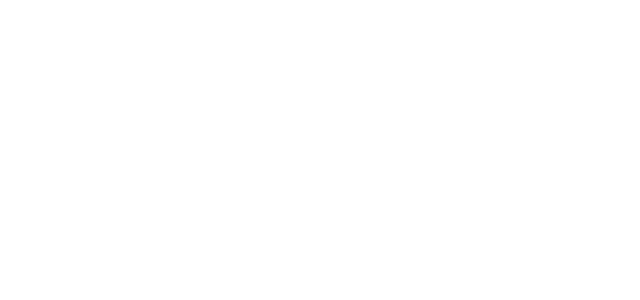
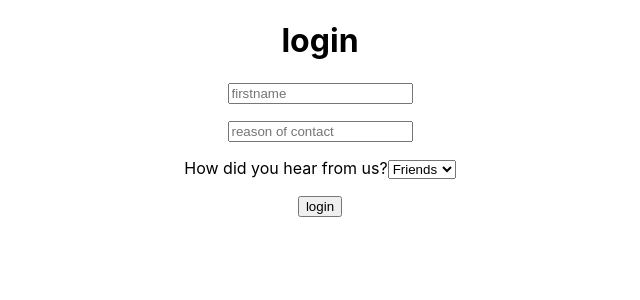
Before and after one commit to Ranilange/formproject, a React (Create React App) app: page / in a window 1280 px wide. Shown: the top 300 px of the page, without its empty margins (320-960 px from the left). Built offline with nearby package versions, Linux system fonts and the light colour scheme.

Commit message:
Contact added

```diff
--- a/package.json
+++ b/package.json
@@ -6,10 +6,12 @@
     "@testing-library/jest-dom": "^5.16.5",
     "@testing-library/react": "^13.3.0",
     "@testing-library/user-event": "^13.5.0",
+    "formik": "^2.2.9",
     "react": "^18.2.0",
     "react-dom": "^18.2.0",
     "react-scripts": "5.0.1",
-    "web-vitals": "^2.1.4"
+    "web-vitals": "^2.1.4",
+    "yup": "^0.32.11"
   },
   "scripts": {
     "start": "react-scripts start",
--- a/src/App.js
+++ b/src/App.js
@@ -1,10 +1,11 @@
-
+import React from "react";
 import './App.css';
+import Contact from './Contact';
 
 function App() {
   return (
     <div className="App">
-
+      <Contact></Contact>
     </div>
   );
 }
--- /dev/null
+++ b/src/Contact.jsx
@@ -0,0 +1,74 @@
+import { Formik, Field } from "formik";
+import * as Yup from "yup";
+import React from "react";
+
+const Contact = () => {
+    const schema = Yup.object().shape({
+        firstname: Yup.string().required("Pls enter an firstname"),
+        reason: Yup.string().required("enter reason").max(100, "the reason should contain less 100 characters"),
+        hearFrom: Yup.string().required("select option")
+      });
+    return (
+        <div>
+            <h1>login</h1>
+            <Formik
+                initialValues={{ firstname: "", reason: "" }}
+                onSubmit={(values) => alert(JSON.stringify(values))}
+                validationSchema={schema}
+            >
+                {({
+                    handleSubmit,
+                    handleChange,
+                    values,
+                    errors,
+                    handleBlur,
+                    touched,
+                }) => (
+                    <form action="" onSubmit={handleSubmit} noValidate>
+                        <input
+                            type="text"
+                            name="firstname"
+                            placeholder="firstname"
+                            onChange={handleChange}
+                            value={values.firstname}
+                            onBlur={handleBlur}
+                        ></input>
+                        <p style={{ color: "red" }}>
+                            {errors.firstname && touched.firstname && errors.firstname}
+                        </p>
+                        <input
+                            type="text"
+                            name="reason"
+                            value={values.reason }
+                            placeholder="reason of contact"
+                            onChange={handleChange}
+                            onBlur={handleBlur}
+                        ></input>
+                        <p style={{ color: "red" }}>
+                            {errors.reason && touched.reason && errors.reason}
+                        </p>
+                        <span>How did you hear from us?</span>
+                        <Field  as="select"
+                                name="hearFrom"
+                                onChange={handleChange}
+                                onBlur={handleBlur}
+                                >
+
+                            <option value="friends">Friends</option>
+                            <option value="internet">Internet</option>
+                            <option value="other">Other</option>
+
+                        </Field>
+                        <p style={{ color: "red" }}>
+                            {errors.hearFrom && touched.hearFrom && errors.hearFrom}
+                        </p>
+
+                        <button type="submit">login</button>
+                    </form>
+                )}
+            </Formik>
+        </div>
+    );
+};
+
+export default Contact;
```
Also changed, not shown: src/setupTests.js (deleted, +0 -5 lines), 1 other file (tests, documents, lock files or other folders).
